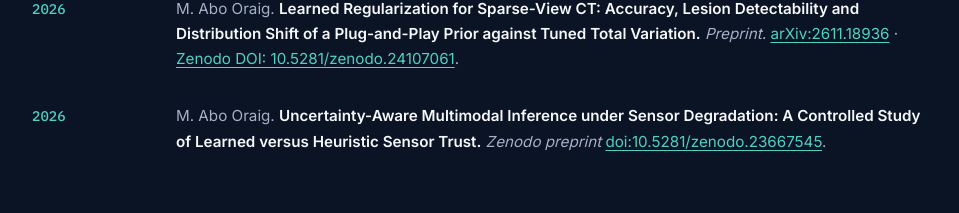
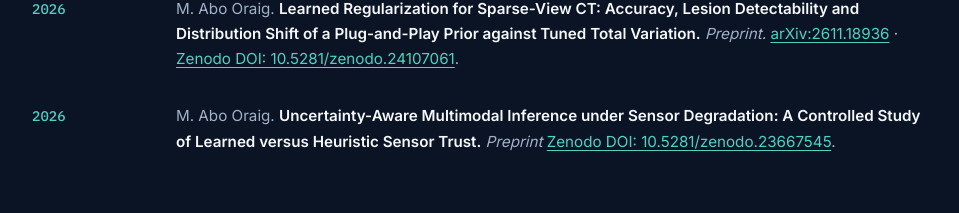
Before and after one commit to AboOraig/me, a plain HTML site: page cv.html in a window 1280 px wide. Shown: the part 1394-1607 px from the top of the page, without its empty margins (160-1119 px from the left). Drawn offline with Linux system fonts and the light colour scheme; files whose address does not match are found by name.

Commit message:
Update publication entry in cv.html to clarify preprint details

```diff
--- a/cv.html
+++ b/cv.html
@@ -174,8 +174,8 @@
               <p class="cv-pub">
                 M. Abo Oraig.
                 <strong>Uncertainty-Aware Multimodal Inference under Sensor Degradation: A Controlled Study of Learned versus Heuristic Sensor Trust.</strong>
-                <em>Zenodo preprint</em>
-                <a href="https://zenodo.org/records/23667545" target="_blank" rel="noopener noreferrer">doi:10.5281/zenodo.23667545</a>.
+                <em>Preprint</em>
+                <a href="https://zenodo.org/records/23667545" target="_blank" rel="noopener noreferrer">Zenodo DOI: 10.5281/zenodo.23667545</a>.
               </p>
             </div>
           </li>
```
